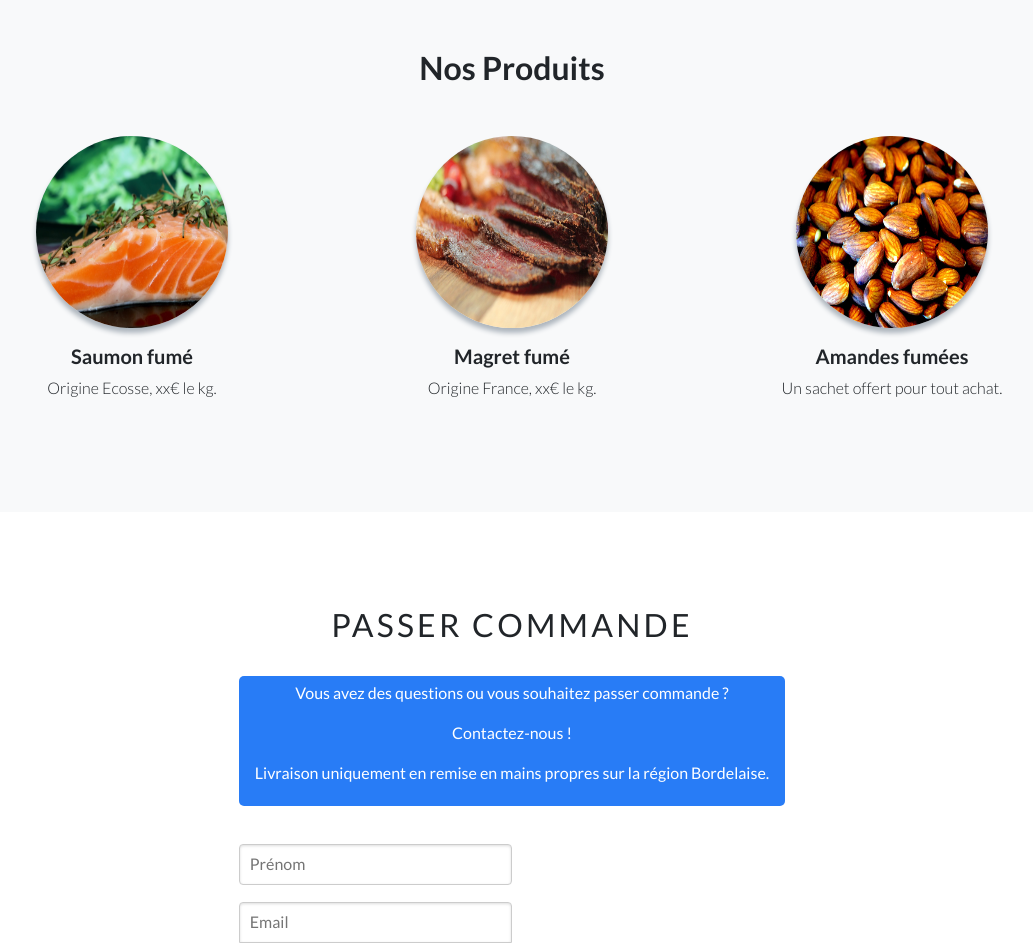
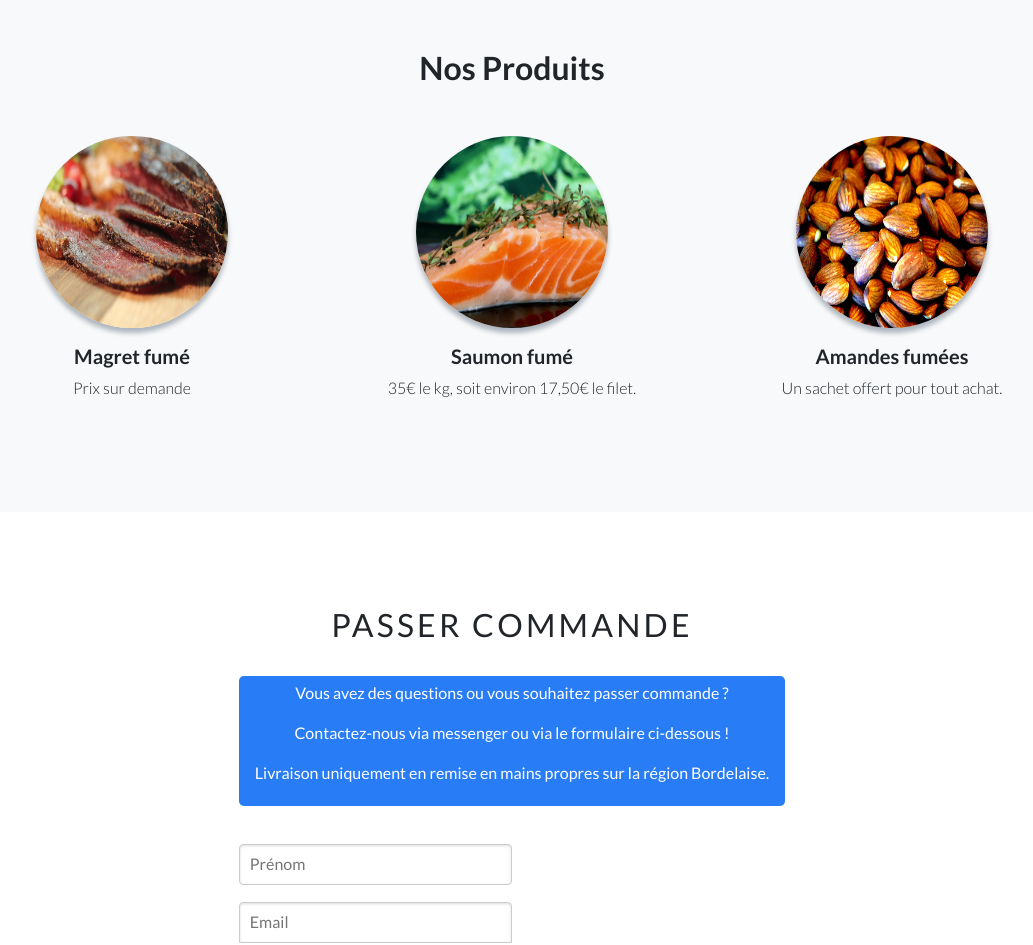
Before and after one commit to vivienaudoux/vivienaudoux.github.io, a website: page index.html in a window 1280 px wide. Shown: the part 2760-3705 px from the top of the page, without its empty margins (128-1161 px from the left). Drawn offline with nearby package versions, Linux system fonts and the light colour scheme.

Commit message:
fixing prices

```diff
--- a/index.html
+++ b/index.html
@@ -125,16 +125,16 @@
         <div class="row">
           <div class="col-lg-4">
             <div class="testimonial-item mx-auto mb-5 mb-lg-0">
-              <img class="img-fluid rounded-circle mb-3" src="img/testimonials-1.jpg" alt="">
-              <h5>Saumon fumé</h5>
-              <p class="font-weight-light mb-0">Origine Ecosse, xx€ le kg.</p>
+              <img class="img-fluid rounded-circle mb-3" src="img/testimonials-2.jpg" alt="">
+              <h5>Magret fumé</h5>
+              <p class="font-weight-light mb-0">Prix sur demande</p>
             </div>
           </div>
           <div class="col-lg-4">
             <div class="testimonial-item mx-auto mb-5 mb-lg-0">
-              <img class="img-fluid rounded-circle mb-3" src="img/testimonials-2.jpg" alt="">
-              <h5>Magret fumé</h5>
-              <p class="font-weight-light mb-0">Origine France, xx€ le kg.</p>
+              <img class="img-fluid rounded-circle mb-3" src="img/testimonials-1.jpg" alt="">
+              <h5>Saumon fumé</h5>
+              <p class="font-weight-light mb-0">35€ le kg, soit environ 17,50€ le filet.</p>
             </div>
           </div>
           <div class="col-lg-4">
@@ -157,7 +157,7 @@
             <h2 class="content-head is-center"> Passer Commande </h2>
             <aside>
                  <p>Vous avez des questions ou vous souhaitez passer commande ?</p>
-                 <p>Contactez-nous !</p>
+                 <p>Contactez-nous via messenger ou via le formulaire ci-dessous !</p>
                  <p>Livraison uniquement en remise en mains propres sur la région Bordelaise.</p>
              </aside>
 
```
